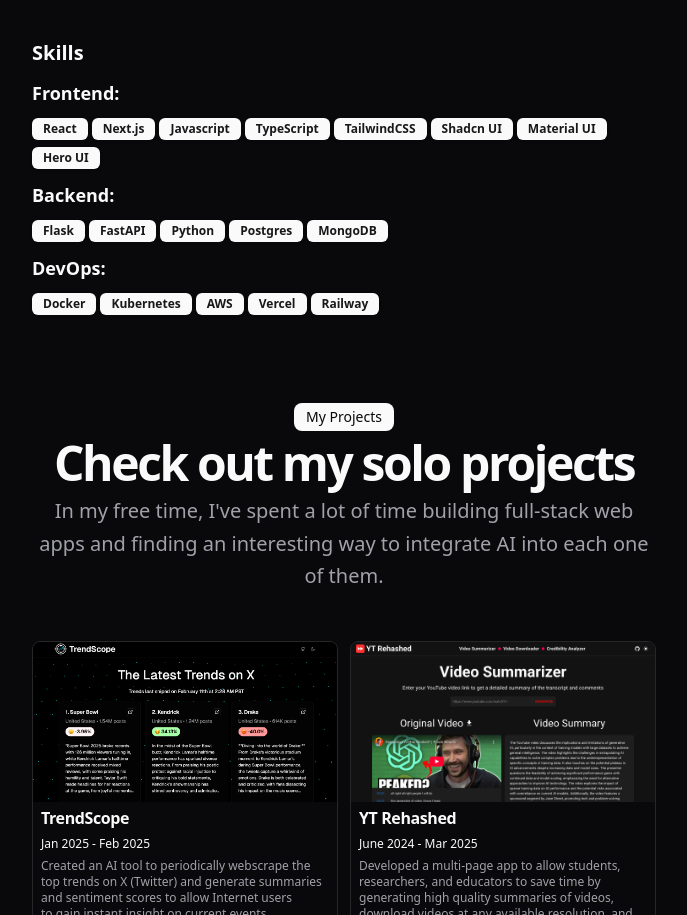
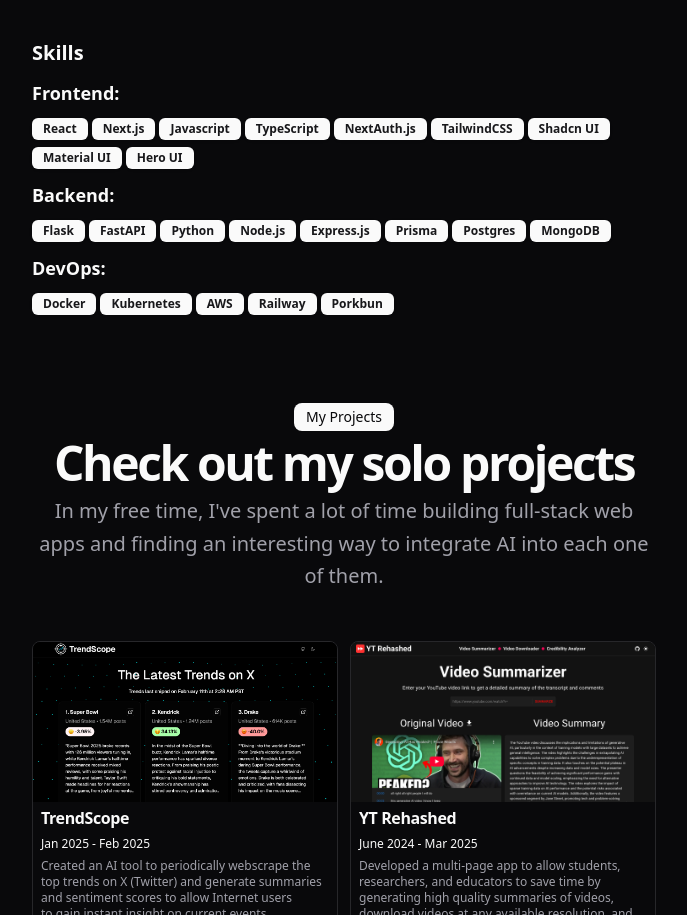
Before and after one commit to aryansh3lke/aryansh3lke, a Next.js app: page /portfolio in a window 1280 px wide. Shown: the part 965-1880 px from the top of the page, without its empty margins (296-983 px from the left). Built offline with nearby package versions, Linux system fonts and the light colour scheme.

Commit message:
Update skills [Apr 6]

```diff
--- a/data/resume.tsx
+++ b/data/resume.tsx
@@ -18,13 +18,23 @@ export const DATA = {
       "Next.js",
       "Javascript",
       "TypeScript",
+      "NextAuth.js",
       "TailwindCSS",
       "Shadcn UI",
       "Material UI",
       "Hero UI",
     ],
-    Backend: ["Flask", "FastAPI", "Python", "Postgres", "MongoDB"],
-    DevOps: ["Docker", "Kubernetes", "AWS", "Vercel", "Railway"],
+    Backend: [
+      "Flask",
+      "FastAPI",
+      "Python",
+      "Node.js",
+      "Express.js",
+      "Prisma",
+      "Postgres",
+      "MongoDB",
+    ],
+    DevOps: ["Docker", "Kubernetes", "AWS", "Railway", "Porkbun"],
   },
   navbar: [{ href: "/", icon: HomeIcon, label: "Home" }],
   contact: {
```
